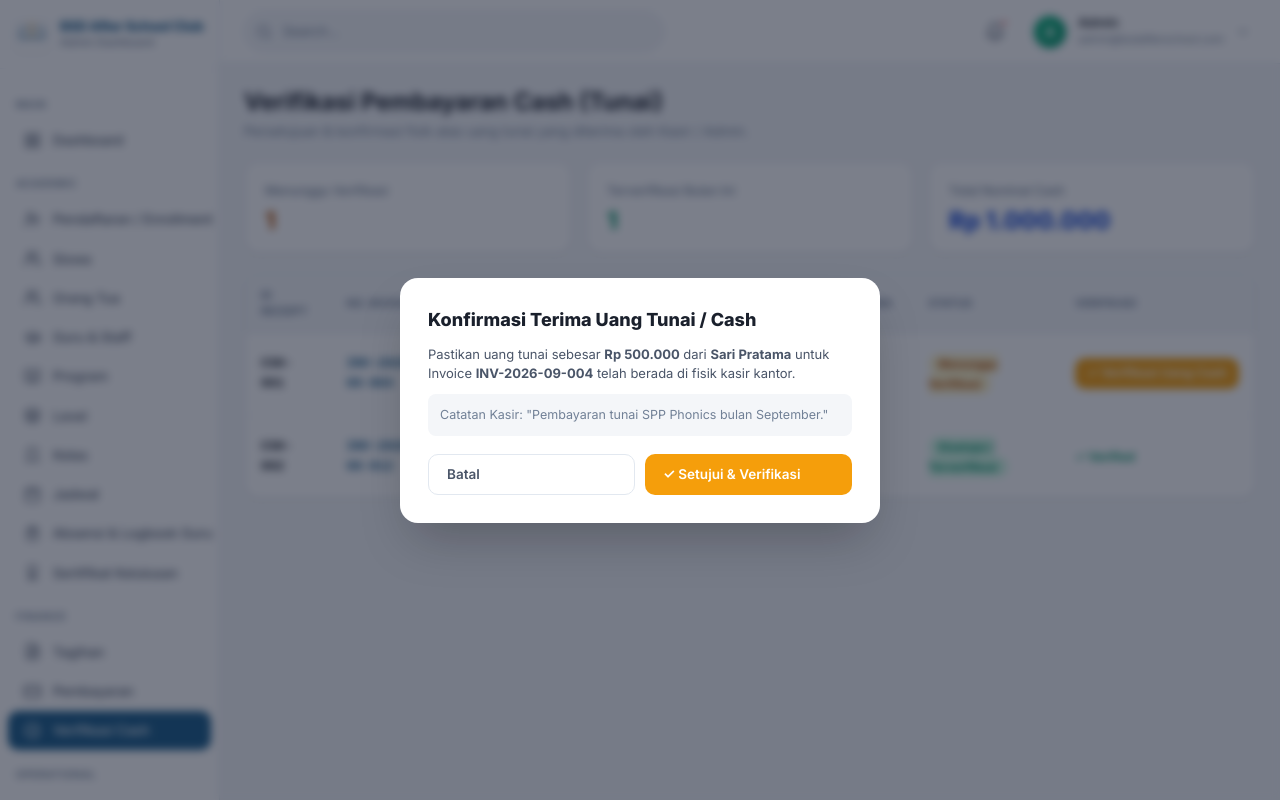
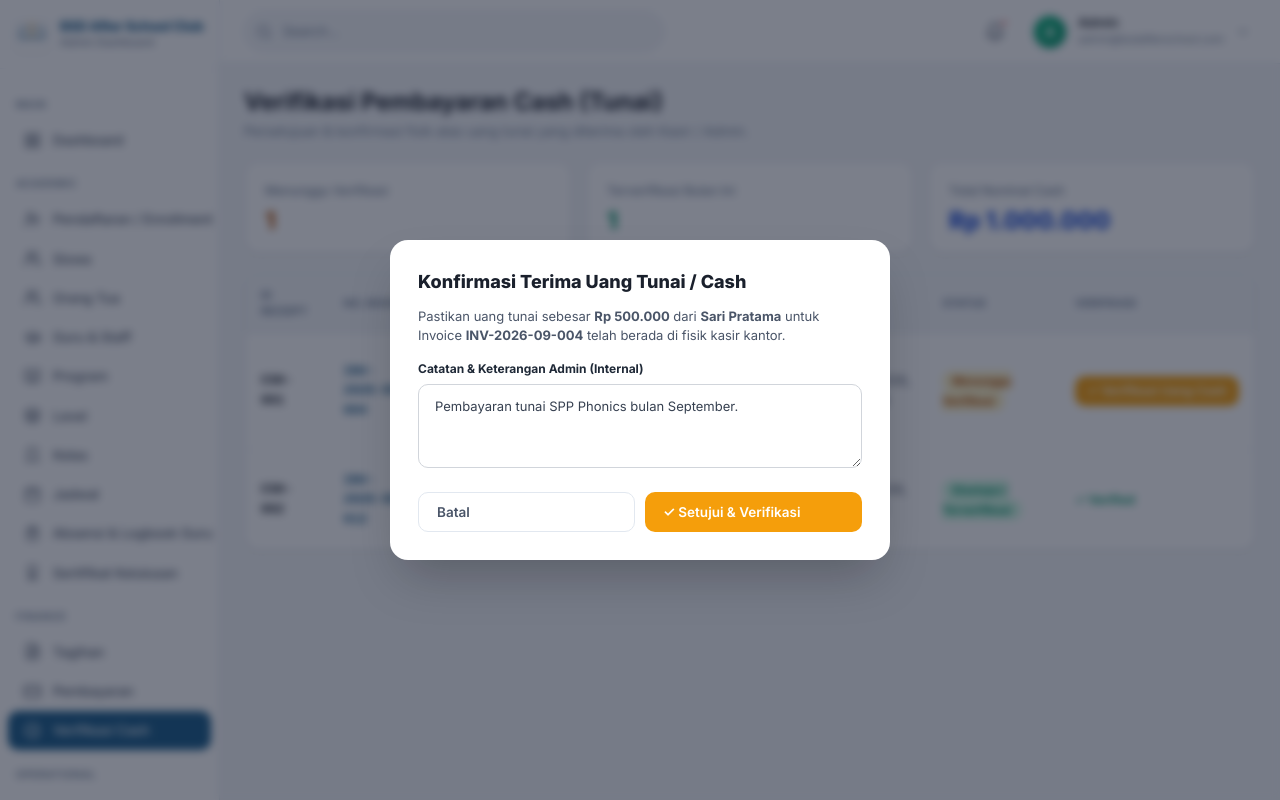
Before and after one commit to Arann12/bsd-after-school-club, a Next.js app: page /admin/verifikasi-cash in a window 1280 px wide. Both pictures are taken after a click on the button "✓ Verifikasi Uang Cash". Built offline with nearby package versions, Linux system fonts and the light colour scheme.

Commit message:
feat: allow admin to input custom notes and comments on cash verification and payments

```diff
--- a/app/admin/verifikasi-cash/page.tsx
+++ b/app/admin/verifikasi-cash/page.tsx
@@ -21,11 +21,21 @@ const initialCashList: CashVerificationItem[] = [
 export default function AdminVerifikasiCashPage() {
   const [cashList, setCashList] = useState<CashVerificationItem[]>(initialCashList);
   const [selectedCash, setSelectedCash] = useState<CashVerificationItem | null>(null);
+  const [adminNoteInput, setAdminNoteInput] = useState<string>("");
 
   const [showNotification, setShowNotification] = useState(false);
 
+  const handleOpenModal = (item: CashVerificationItem) => {
+    setSelectedCash(item);
+    setAdminNoteInput(item.catatan || "");
+  };
+
   const handleApprove = (id: string) => {
-    setCashList(prev => prev.map(c => c.id === id ? { ...c, status: "Disetujui / Terverifikasi" } : c));
+    setCashList(prev => prev.map(c => c.id === id ? {
+      ...c,
+      status: "Disetujui / Terverifikasi",
+      catatan: adminNoteInput || c.catatan
+    } : c));
     setShowNotification(true);
     setTimeout(() => setShowNotification(false), 3000);
     setSelectedCash(null);
@@ -84,6 +94,7 @@ export default function AdminVerifikasiCashPage() {
                   <td style={{ padding: "14px 16px" }}>
                     <div style={{ fontWeight: 800, color: "var(--color-text-primary)" }}>{c.namaOrtu}</div>
                     <div style={{ fontSize: 11.5, color: "var(--color-text-muted)" }}>Siswa: {c.namaSiswa}</div>
+                    {c.catatan && <div style={{ fontSize: 11, color: "#64748b", fontStyle: "italic", marginTop: 2 }}>Catatan: "{c.catatan}"</div>}
                   </td>
                   <td style={{ padding: "14px 16px", fontSize: 14, fontWeight: 900, color: "#059669" }}>
                     Rp {c.jumlah.toLocaleString("id-ID")}
@@ -101,7 +112,7 @@ export default function AdminVerifikasiCashPage() {
                   </td>
                   <td style={{ padding: "14px 16px" }}>
                     {c.status === "Menunggu Verifikasi" ? (
-                      <button className="btn btn-accent btn-sm" onClick={() => setSelectedCash(c)}>
+                      <button className="btn btn-accent btn-sm" onClick={() => handleOpenModal(c)}>
                         ✓ Verifikasi Uang Cash
                       </button>
                     ) : (
@@ -118,14 +129,24 @@ export default function AdminVerifikasiCashPage() {
       {/* Modal Verifikasi Cash */}
       {selectedCash && (
         <div style={{ position: "fixed", inset: 0, background: "rgba(15,23,42,0.55)", backdropFilter: "blur(4px)", zIndex: 100, display: "flex", alignItems: "center", justifyContent: "center", padding: 16 }}>
-          <div style={{ background: "#fff", borderRadius: 18, maxWidth: 480, width: "100%", padding: 28, boxShadow: "0 25px 50px -12px rgba(0,0,0,0.25)" }}>
+          <div style={{ background: "#fff", borderRadius: 18, maxWidth: 500, width: "100%", padding: 28, boxShadow: "0 25px 50px -12px rgba(0,0,0,0.25)" }}>
             <h3 style={{ fontSize: 18, fontWeight: 800, margin: "0 0 12px" }}>Konfirmasi Terima Uang Tunai / Cash</h3>
             <p style={{ fontSize: 13, color: "var(--color-text-secondary)", lineHeight: 1.5 }}>
               Pastikan uang tunai sebesar <strong>Rp {selectedCash.jumlah.toLocaleString("id-ID")}</strong> dari <strong>{selectedCash.namaOrtu}</strong> untuk Invoice <strong>{selectedCash.invoiceId}</strong> telah berada di fisik kasir kantor.
             </p>
-            <div style={{ background: "var(--color-bg)", padding: 12, borderRadius: 8, fontSize: 12.5, color: "var(--color-text-muted)", marginTop: 10 }}>
-              Catatan Kasir: "{selectedCash.catatan}"
+
+            <div className="form-group" style={{ marginTop: 14, marginBottom: 0 }}>
+              <label className="form-label" style={{ fontSize: 12, fontWeight: 700 }}>Catatan & Keterangan Admin (Internal)</label>
+              <textarea
+                className="form-input"
+                rows={3}
+                value={adminNoteInput}
+                onChange={e => setAdminNoteInput(e.target.value)}
+                placeholder="Tuliskan catatan khusus admin (misal: Uang fisik sesuai, pecahan 100rb, diserahkan Ibu Sari)..."
+                style={{ fontSize: 13, minHeight: 75 }}
+              />
             </div>
+
             <div style={{ display: "grid", gridTemplateColumns: "1fr 1fr", gap: 10, marginTop: 18 }}>
               <button className="btn btn-ghost" onClick={() => setSelectedCash(null)}>Batal</button>
               <button className="btn btn-accent" onClick={() => handleApprove(selectedCash.id)}>✓ Setujui & Verifikasi</button>
```
